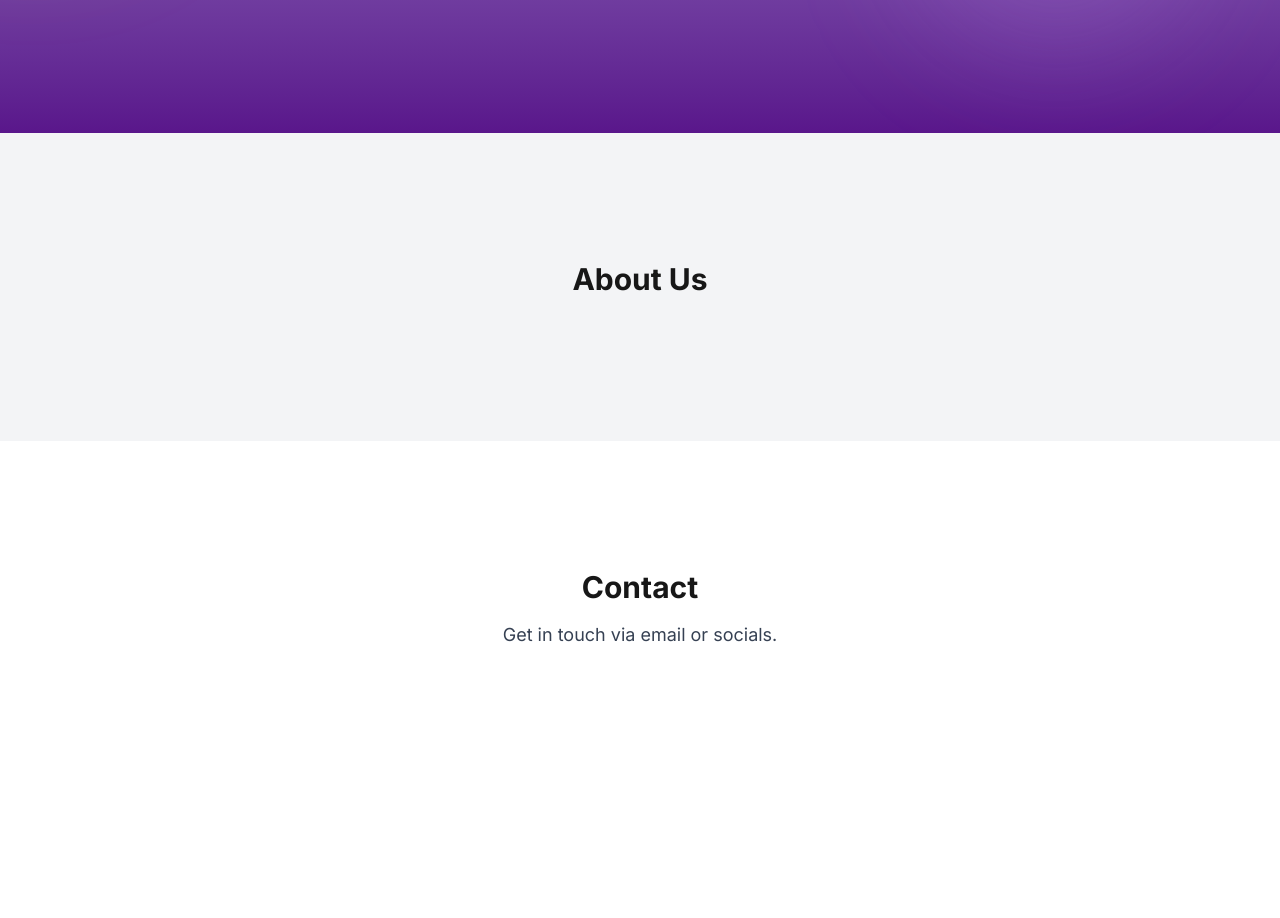
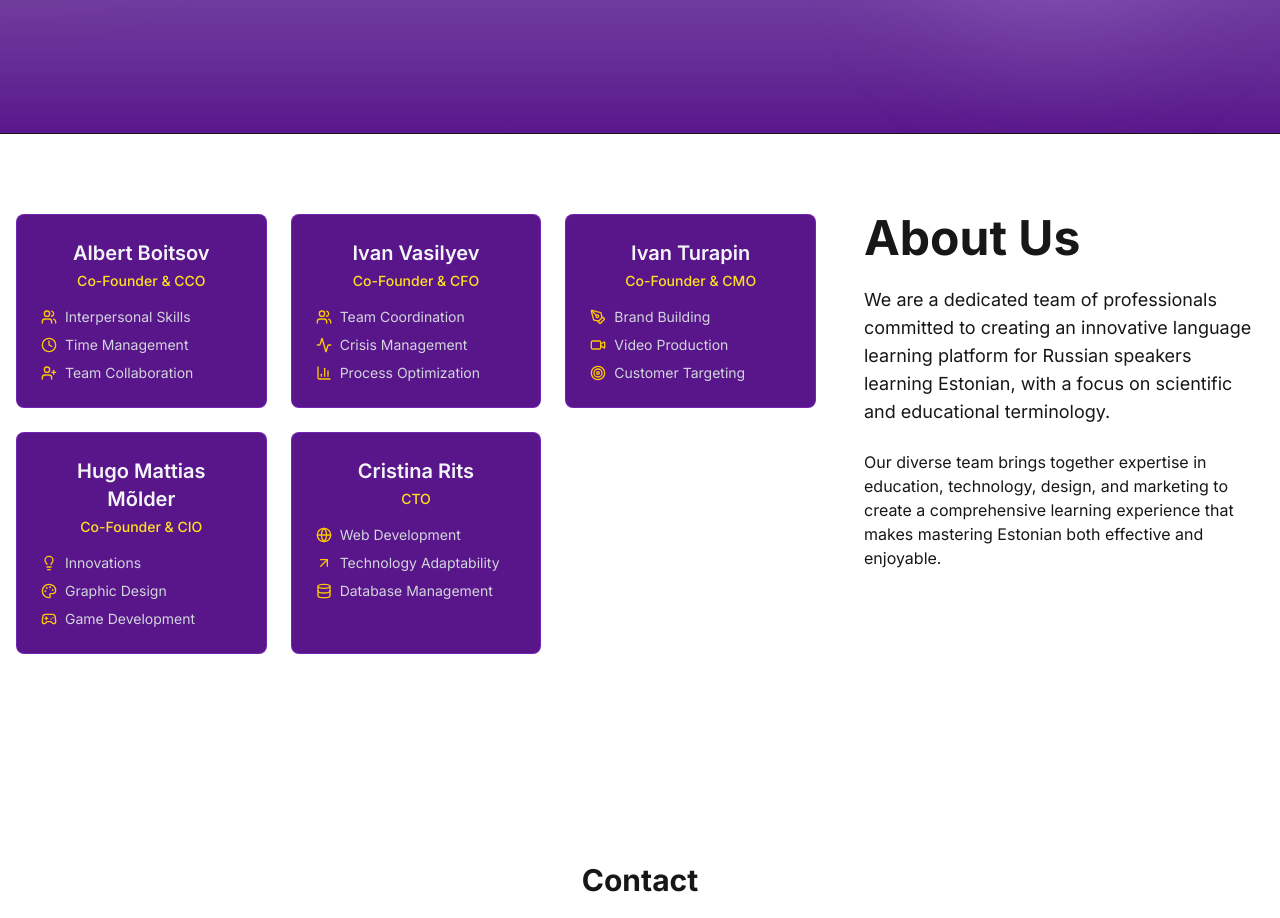
Before and after one commit to cristinarits/davai, a Next.js app: page / in a window 1280 px wide. Shown: the part 740-1658 px from the top of the page. Before the commit the page ends 1517 px from the top, so only its background shows below. Built offline with nearby package versions, Linux system fonts and the light colour scheme.

Commit message:
feat: shit ass about us

```diff
--- a/package.json
+++ b/package.json
@@ -9,7 +9,9 @@
     "lint": "next lint"
   },
   "dependencies": {
+    "@radix-ui/react-avatar": "^1.1.3",
     "@radix-ui/react-navigation-menu": "^1.2.5",
+    "@radix-ui/react-separator": "^1.1.2",
     "@supabase/supabase-js": "^2.49.1",
     "class-variance-authority": "^0.7.1",
     "i18next": "^24.2.3",
--- a/src/app/page.tsx
+++ b/src/app/page.tsx
@@ -3,6 +3,7 @@
 import "./globals.css";
 import Image from "next/image";
 import HeroComponent from "@/components/HeroComponent";
+import AboutUsSection from "@/components/AboutUs";
 
 export default function Home() {
   return (
@@ -11,10 +12,8 @@ export default function Home() {
         <HeroComponent />
       </section>
 
-      <section id="about" className="py-32 bg-gray-100">
-        <div className="container mx-auto text-center">
-          <h2 className="text-3xl font-bold mb-4">About Us</h2>
-        </div>
+      <section id="about">
+        <AboutUsSection />
       </section>
 
       <section id="contact" className="py-32 bg-white">
--- /dev/null
+++ b/src/components/AboutUs.tsx
@@ -0,0 +1,121 @@
+import { Avatar, AvatarFallback, AvatarImage } from "@/components/ui/avatar";
+import { Separator } from "./ui/separator";
+import { Users, Clock, UserPlus, BarChart3, Activity, PenTool, VideoIcon, Target, Lightbulb, Palette, Gamepad2, Globe, Database, ArrowUpRight } from "lucide-react";
+
+interface TeamMemberProps {
+  name: string;
+  role: string;
+  skills: string[];
+  index: number;
+}
+
+const TeamMember = ({ name, role, skills, index }: TeamMemberProps) => {
+  const getSkillIcon = (skill: string) => {
+    const iconMap: Record<string, React.ReactNode> = {
+      "Interpersonal Skills": <Users className="h-4 w-4 text-yellow-400" />,
+      "Time Management": <Clock className="h-4 w-4 text-yellow-400" />,
+      "Team Collaboration": <UserPlus className="h-4 w-4 text-yellow-400" />,
+      "Team Coordination": <Users className="h-4 w-4 text-yellow-400" />,
+      "Crisis Management": <Activity className="h-4 w-4 text-yellow-400" />,
+      "Process Optimization": <BarChart3 className="h-4 w-4 text-yellow-400" />,
+      "Brand Building": <PenTool className="h-4 w-4 text-yellow-400" />,
+      "Video Production": <VideoIcon className="h-4 w-4 text-yellow-400" />,
+      "Customer Targeting": <Target className="h-4 w-4 text-yellow-400" />,
+      "Innovations": <Lightbulb className="h-4 w-4 text-yellow-400" />,
+      "Graphic Design": <Palette className="h-4 w-4 text-yellow-400" />,
+      "Game Development": <Gamepad2 className="h-4 w-4 text-yellow-400" />,
+      "Web Development": <Globe className="h-4 w-4 text-yellow-400" />,
+      "Technology Adaptability": <ArrowUpRight className="h-4 w-4 text-yellow-400" />,
+      "Database Management": <Database className="h-4 w-4 text-yellow-400" />
+    };
+
+    return iconMap[skill] || <div className="h-4 w-4" />;
+  };
+
+  return (
+    <div className="bg-purple-900 border border-purple-500/30 hover:border-yellow-400/50 transition-all duration-300 overflow-hidden group p-6 text-center rounded-lg">
+      <h3 className="text-xl font-semibold text-gray-100 mb-1">{name}</h3>
+      <p className="text-yellow-300 text-sm font-medium mb-4">{role}</p>
+      <div className="space-y-2 w-full">
+        {skills.map((skill, i) => (
+          <div key={i} className="flex items-center space-x-2 text-sm text-gray-300">
+            {getSkillIcon(skill)}
+            <span>{skill}</span>
+          </div>
+        ))}
+      </div>
+    </div>
+  );
+};
+
+
+
+const AboutUsSection = () => {
+  const teamMembers = [
+    {
+      name: "Albert Boitsov",
+      role: "Co-Founder & CCO",
+      skills: ["Interpersonal Skills", "Time Management", "Team Collaboration"],
+      index: 1
+    },
+    {
+      name: "Ivan Vasilyev",
+      role: "Co-Founder & CFO",
+      skills: ["Team Coordination", "Crisis Management", "Process Optimization"],
+      index: 2
+    },
+    {
+      name: "Ivan Turapin",
+      role: "Co-Founder & CMO",
+      skills: ["Brand Building", "Video Production", "Customer Targeting"],
+      index: 3
+    },
+    {
+      name: "Hugo Mattias Mõlder",
+      role: "Co-Founder & CIO",
+      skills: ["Innovations", "Graphic Design", "Game Development"],
+      index: 4
+    },
+    {
+      name: "Cristina Rits",
+      role: "CTO",
+      skills: ["Web Development", "Technology Adaptability", "Database Management"],
+      index: 5
+    }
+  ];
+
+  return (
+    <section id="about-us" className="py-20 bg-custom-darkBlue border-t border-custom-purple/20">
+      <div className="container mx-auto px-4">
+        <div className="flex flex-col lg:flex-row gap-12 items-start">
+          {/* Left side - Team members grid */}
+          <div className="lg:w-2/3 grid sm:grid-cols-2 lg:grid-cols-3 gap-6 stagger-animation">
+            {teamMembers.map((member, index) => (
+              <TeamMember
+                key={index}
+                {...member}
+              />
+            ))}
+          </div>
+
+          {/* Right side - About Us text */}
+          <div className="lg:w-1/3">
+            <div className="sticky top-24 space-y-6">
+              <h2 className="text-4xl md:text-5xl font-display font-bold text-custom-yellow">
+                About Us
+              </h2>
+              <p className="text-custom-lightGray/80 text-lg">
+                We are a dedicated team of professionals committed to creating an innovative language learning platform for Russian speakers learning Estonian, with a focus on scientific and educational terminology.
+              </p>
+              <p className="text-custom-lightGray/80">
+                Our diverse team brings together expertise in education, technology, design, and marketing to create a comprehensive learning experience that makes mastering Estonian both effective and enjoyable.
+              </p>
+            </div>
+          </div>
+        </div>
+      </div>
+    </section>
+  );
+};
+
+export default AboutUsSection;
--- /dev/null
+++ b/src/components/ui/card.tsx
@@ -0,0 +1,79 @@
+import * as React from "react"
+
+import { cn } from "@/lib/utils"
+
+const Card = React.forwardRef<
+  HTMLDivElement,
+  React.HTMLAttributes<HTMLDivElement>
+>(({ className, ...props }, ref) => (
+  <div
+    ref={ref}
+    className={cn(
+      "rounded-lg border bg-card text-card-foreground shadow-sm",
+      className
+    )}
+    {...props}
+  />
+))
+Card.displayName = "Card"
+
+const CardHeader = React.forwardRef<
+  HTMLDivElement,
+  React.HTMLAttributes<HTMLDivElement>
+>(({ className, ...props }, ref) => (
+  <div
+    ref={ref}
+    className={cn("flex flex-col space-y-1.5 p-6", className)}
+    {...props}
+  />
+))
+CardHeader.displayName = "CardHeader"
+
+const CardTitle = React.forwardRef<
+  HTMLParagraphElement,
+  React.HTMLAttributes<HTMLHeadingElement>
+>(({ className, ...props }, ref) => (
+  <h3
+    ref={ref}
+    className={cn(
+      "text-2xl font-semibold leading-none tracking-tight",
+      className
+    )}
+    {...props}
+  />
+))
+CardTitle.displayName = "CardTitle"
+
+const CardDescription = React.forwardRef<
+  HTMLParagraphElement,
+  React.HTMLAttributes<HTMLParagraphElement>
+>(({ className, ...props }, ref) => (
+  <p
+    ref={ref}
+    className={cn("text-sm text-muted-foreground", className)}
+    {...props}
+  />
+))
+CardDescription.displayName = "CardDescription"
+
+const CardContent = React.forwardRef<
+  HTMLDivElement,
+  React.HTMLAttributes<HTMLDivElement>
+>(({ className, ...props }, ref) => (
+  <div ref={ref} className={cn("p-6 pt-0", className)} {...props} />
+))
+CardContent.displayName = "CardContent"
+
+const CardFooter = React.forwardRef<
+  HTMLDivElement,
+  React.HTMLAttributes<HTMLDivElement>
+>(({ className, ...props }, ref) => (
+  <div
+    ref={ref}
+    className={cn("flex items-center p-6 pt-0", className)}
+    {...props}
+  />
+))
+CardFooter.displayName = "CardFooter"
+
+export { Card, CardHeader, CardFooter, CardTitle, CardDescription, CardContent }
```
Also changed, not shown: src/components/ui/avatar.tsx (added), src/components/ui/separator.tsx (added), 1 other file (tests, documents, lock files or other folders).
